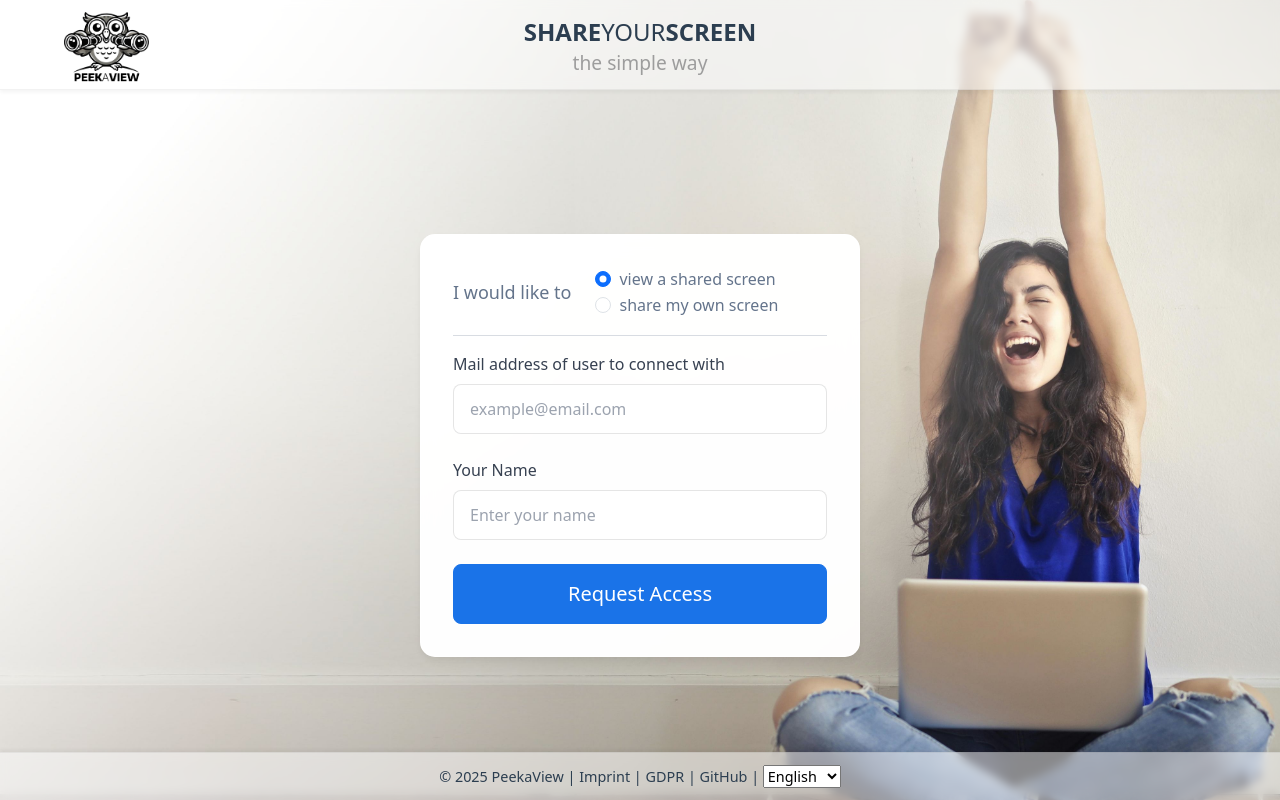
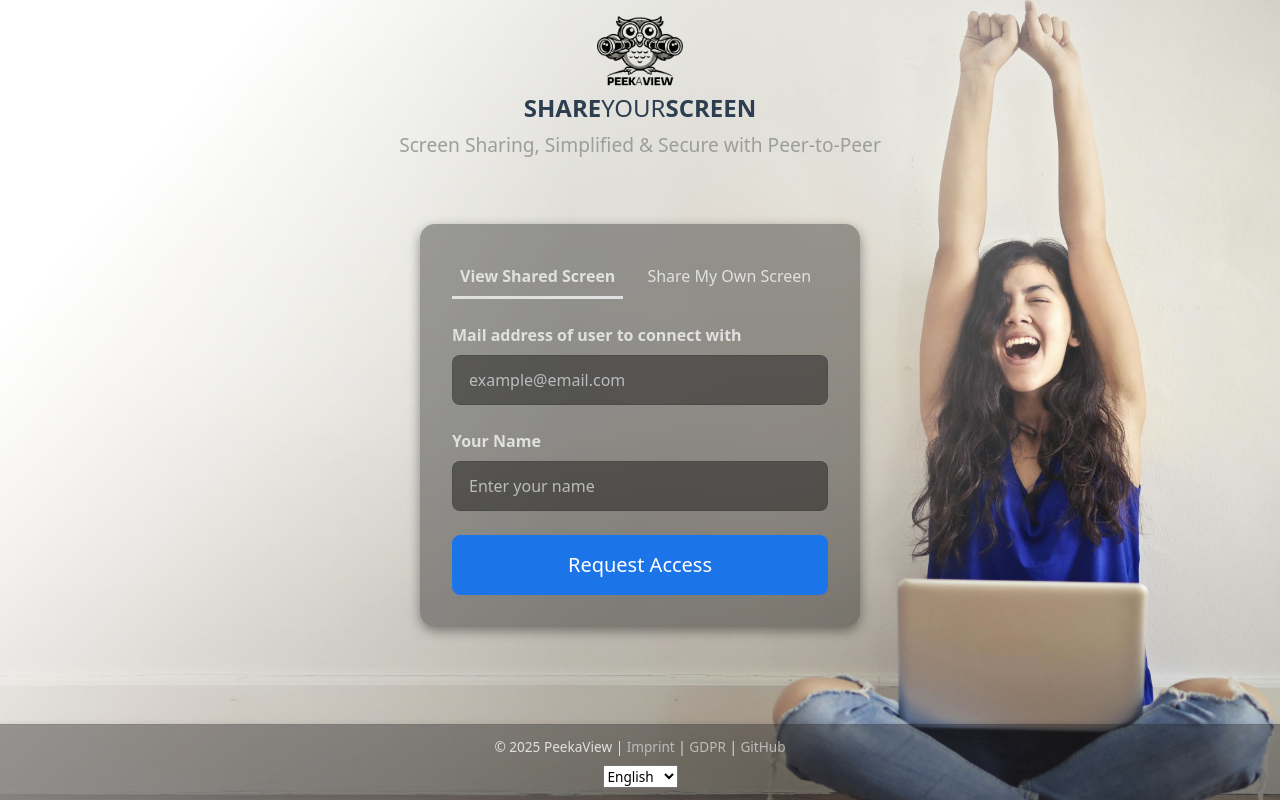
Before and after one commit to peekaview/peekaview, a Vue app in the folder app/: page / in a window 1280 px wide. Built offline with nearby package versions, Linux system fonts and the light colour scheme.

Commit message:
browser ui redesign

```diff
--- a/app/locales/de.json
+++ b/app/locales/de.json
@@ -27,10 +27,9 @@
     "imprint": "Impressum",
     "gdpr": "Datenschutzerklärung",
     "form": {
-      "iWouldLikeTo": "Ich möchte",
-      "likeToView": "bei einer Freigabe teilnehmen",
-      "likeToShare": "meinen Bildschirm freigeben",
-      "lastContacts": "Letzte Kontakte"
+      "likeToView": "An Freigabe teilnehmen",
+      "likeToShare": "Meinen Bildschirm freigeben",
+      "recentContacts": "Letzte Kontakte"
     }
   },
   "login": {
--- a/app/locales/en.json
+++ b/app/locales/en.json
@@ -27,10 +27,9 @@
     "imprint": "Imprint",
     "gdpr": "GDPR",
     "form": {
-      "iWouldLikeTo": "I would like to",
-      "likeToView": "view a shared screen",
-      "likeToShare": "share my own screen",
-      "lastContacts": "Last contacts"
+      "likeToView": "View Shared Screen",
+      "likeToShare": "Share My Own Screen",
+      "recentContacts": "Recent contacts"
     }
   },
   "login": {
--- a/app/src/assets/css/styles.css
+++ b/app/src/assets/css/styles.css
@@ -1,4 +1,15 @@
 /* Global Styles */
+
+html {
+  --primary-color: hsl(214, 82%, 51%);
+  --text-color: #e0e0e0;
+  --header-color: #bbb;
+  --link-color: #bbb;
+  --panel-bg-color: #2226;
+  --input-bg-color: #0006;
+  --input-bg-focus-color: #000b;
+  --input-text-color: white;
+}
 
 html {
   height: 100vh;
@@ -12,14 +23,14 @@ body {
 .content-wrapper {
   width: 100%;
   max-width: 600px;
-  margin: 2rem auto;
+  margin: 4rem auto;
   flex-shrink: 0;
 }
 
 /* Section Styles */
 .section-content h3 {
-  color: #998472;
-  text-shadow: #fff 1px 0 10px;
+  color: var(--header-color);
+  text-shadow: #0006 1px 0 10px;
 }
 
 .section-content {
@@ -29,12 +40,12 @@ body {
 }
 
 .panel {
-  background: rgba(255, 255, 255, 0.98);
+  color: var(--text-color);
+  background: var(--panel-bg-color);
   border-radius: 15px;
   padding: 2rem;
-  box-shadow: 0 4px 6px rgba(0,0,0,0.05);
+  box-shadow: 0 4px 12px #0006;
   backdrop-filter: blur(10px);
-  border: 1px solid rgba(255,255,255,0.8);
 }
 
 /* Form Styles */
@@ -48,8 +59,7 @@ body {
 }
 
 .form-label {
-  font-weight: 500;
-  color: #374151;
+  font-weight: 700;
   margin-bottom: 0.5rem;
 }
 
@@ -58,18 +68,20 @@ body {
   font-size: 1rem;
   border-radius: 8px;
   border: 1px solid rgba(0,0,0,0.1);
-  background: rgba(255, 255, 255, 0.9);
+  background: var(--input-bg-color);
+  color: var(--input-text-color);
   transition: all 0.2s ease;
 }
 
 .form-control-lg:focus {
-  border-color: #1a73e8;
+  color: var(--input-text-color);
+  border-color: var(--primary-color);
   box-shadow: 0 0 0 4px rgba(26,115,232,0.1);
-  background: #ffffff;
+  background: var(--input-bg-focus-color);
 }
 
 .form-control-lg::placeholder {
-  color: #9ca3af;
+  color: #bbb;
 }
 
 /* Button Styles */
@@ -88,24 +100,24 @@ body {
 }
 
 .btn-primary {
-  background-color: #1a73e8;
-  border-color: #1a73e8;
+  background-color: var(--primary-color);
+  border-color: var(--primary-color);
 }
 
 .btn-primary:hover {
-  background-color: #1557b0;
-  border-color: #1557b0;
+  background-color: var(--primary-color);
+  border-color: var(--primary-color);
   box-shadow: 0 2px 4px rgba(26,115,232,0.2);
 }
 
 .btn-outline-primary {
-  color: #1a73e8;
-  border-color: #1a73e8;
+  color: var(--primary-color);
+  border-color: var(--primary-color);
 }
 
 .btn-outline-primary:hover {
-  background-color: #1a73e8;
-  border-color: #1a73e8;
+  background-color: var(--primary-color);
+  border-color: var(--primary-color);
   box-shadow: 0 2px 4px rgba(26,115,232,0.2);
 }
 
@@ -173,10 +185,43 @@ body {
   width: 48px;
   height: 48px;
   border: 4px solid rgba(26,115,232,0.1);
-  border-top: 4px solid #1a73e8;
+  border-top: 4px solid var(--primary-color);
   border-radius: 50%;
   animation: spin 1s linear infinite;
   margin: 0 auto;
+}
+
+.tabs {
+  flex: 0 0 auto;
+  display: flex;
+  gap: 1rem;
+}
+
+.tab {
+  cursor: pointer;
+}
+
+.tab.active {
+  font-weight: bold;
+  border-bottom: 3px solid black;
+}
+
+.panel .tab.active {
+  border-bottom-color: var(--text-color);
+}
+
+.pill-tag {
+  background-color: var(--input-bg-color);
+  border-radius: 5px;
+  padding: 0.5rem 1rem;
+  height: 2.5rem;
+  border-radius: 1.25rem;
+  cursor: pointer;
+  transition: background-color 0.2s ease;
+}
+
+.pill-tag:hover {
+  background-color: var(--input-bg-focus-color);
 }
 
 @keyframes spin {
--- a/app/src/renderer/App.vue
+++ b/app/src/renderer/App.vue
@@ -24,7 +24,7 @@ const { action, token, email, name, target, viewEmail } = useParamsData()
 
 const presenterActive = ref(false)
 const plannedAction = ref<'view' | 'share'>(action === Action.Share ? 'share' : 'view')
-const lastContacts = ref<string[]>(JSON.parse(localStorage.getItem('lastContacts') ?? '[]'))
+const recentContacts = ref<string[]>(JSON.parse(localStorage.getItem('recentContacts') ?? '[]'))
 const formViewerData = ref<ViewerData>({ email: viewEmail ?? '', name: name ?? '' })
 const activeViewerData = ref<ViewerData | undefined>()
 const isViewFixed = computed(() => action === Action.View && !!formViewerData.value.email)
@@ -36,15 +36,15 @@ watch(activeViewerData, (data) => {
   }
 
   document.body.classList.add('view-active')
-  const index = lastContacts.value.findIndex(email => email === data.email)
-  let newContacts = lastContacts.value
+  const index = recentContacts.value.findIndex(email => email === data.email)
+  let newContacts = recentContacts.value
   if (index >= 0)
     newContacts.splice(index, 1)
-  lastContacts.value = [...newContacts, data.email]
+  recentContacts.value = [...newContacts, data.email]
 })
 
-watch(lastContacts, (value) => {
-  localStorage.setItem('lastContacts', JSON.stringify(value))
+watch(recentContacts, (value) => {
+  localStorage.setItem('recentContacts', JSON.stringify(value))
 })
 
 const locale = computed({
@@ -54,45 +54,19 @@ const locale = computed({
     localStorage.setItem('locale', value)
   }
 })
-
-async function handleLogout() {
-  const result = await prompt({
-    title: t("app.logout"),
-    text: t("app.confirmLogout"),
-    confirmButtonText: t("general.yes"),
-    cancelButtonText: t("general.cancel"),
-  })
-
-  if (result === '0')
-    window.location.href = '/'
-}
 </script>
 
 <template>
-  <!-- Header -->
   <header v-if="!activeViewerData" class="main-header">
-    <div class="header-content">
-      <div class="logo-container">
-        <a href="/">
+    <a class="header-content" href="/">
       <img :src="PeekaViewLogo" alt="Logo" class="logo">
-        </a>
-      </div>
-      <a href="/" style="text-decoration:none;">
       <h1 class="header-title">
         <b>SHARE</b>YOUR<b>SCREEN</b>
-          <br>
-          <small style="color: #9d9d9d;font-size: 1.2rem;">the simple way</small>
       </h1>
+      <small class="header-subtitle">Screen Sharing, Simplified & Secure with Peer-to-Peer</small>
     </a>
-      <div class="header-actions">
-        <button v-if="action === 'share' && token" class="btn btn-outline-light" @click="handleLogout">
-          {{ $t('app.logout') }}
-        </button>
-      </div>
-    </div>
   </header>
 
-  <!-- Main Content -->
   <div class="main-container">
     <Viewer
       v-if="activeViewerData"
@@ -113,31 +87,14 @@ async function handleLogout() {
             @stop="presenterActive = false"
           />
           <template v-else>
-            <template v-if="!isViewFixed">
-              <div class="form-content">
-                <div class="d-flex gap-4 align-items-center">
-                  <div>
-                    <label class="form-main-label">{{ $t('app.form.iWouldLikeTo') }}</label>
+            <div v-if="!isViewFixed" class="tabs mb-4">
+              <div class="tab" :class="{ active: plannedAction === 'view' }" @click="plannedAction = 'view'">
+                <div class="p-2">{{ $t('app.form.likeToView') }}</div>
               </div>
-                  <div>
-                    <div class="form-check">
-                      <label class="form-check-label">
-                        <input class="form-check-input" type="radio" v-model="plannedAction" value="view" required >
-                        {{ $t('app.form.likeToView') }}
-                      </label>
-                    </div>
-                    <div class="form-check">
-                      <label class="form-check-label">
-                        <input class="form-check-input" type="radio" v-model="plannedAction" value="share" required >
-                        {{ $t('app.form.likeToShare') }}
-                      </label>
+              <div class="tab" :class="{ active: plannedAction === 'share' }" @click="plannedAction = 'share'">
+                <div class="p-2">{{ $t('app.form.likeToShare') }}</div>
               </div>
             </div>
-                </div>
-              </div>
-
-              <hr>
-            </template>
 
             <template v-if="plannedAction === 'view'">
               <ViewerForm
@@ -146,11 +103,13 @@ async function handleLogout() {
                 @submit="activeViewerData = formViewerData"
               />
 
-              <template v-if="!isViewFixed && lastContacts.length > 0">
+              <template v-if="!isViewFixed && recentContacts.length > 0">
                 <hr>
-                <h6>{{ $t('app.form.lastContacts') }}</h6>
-                <div v-for="email in lastContacts" :key="email">
-                  <a href="#" @click="formViewerData.email = email">{{ email }}</a>
+                <h6>{{ $t('app.form.recentContacts') }}:</h6>
+                <div class="recent-contacts">
+                  <div v-for="email in recentContacts" :key="email" class="pill-tag" @click="formViewerData.email = email">
+                    {{ email }}
+                  </div>
                 </div>
               </template>
             </template>
@@ -175,16 +134,18 @@ async function handleLogout() {
 
   <footer v-if="!activeViewerData" class="main-footer">
     <div class="footer-content">
-      <p>
+      <span>
         &copy; 2025 PeekaView |
         <a href="#" @click="showInfo = 'imprint'">{{ $t('app.imprint') }}</a> |
         <a href="#" @click="showInfo = 'gdpr'">{{ $t('app.gdpr') }}</a> |
-        <a href="https://github.com/peekaview/peekaview" target="_blank">GitHub</a> |
+        <a href="https://github.com/peekaview/peekaview" target="_blank">GitHub</a>
+      </span>
+      <span>
         <select v-model="locale">
           <option value="en">English</option>
           <option value="de">Deutsch</option>
         </select>
-      </p>
+      </span>
     </div>
   </footer>
 </template>
@@ -210,39 +171,34 @@ body.view-active {
   flex-direction: column;
 }
 
-.main-header,
-.main-footer {
-  background: rgba(255, 255, 255, 0.5);
-  color: #2c3e50;
-  padding: 0.75rem 0;
-  backdrop-filter: blur(5px);
+.main-header {
+  margin-top: 1rem;
 }
 
-/* Header Styles */
-.main-header {
-  height: 90px;
-  box-shadow: 0 2px 4px rgba(0,0,0,0.05);
-  position: sticky;
-  top: 0;
-  z-index: 1000;
-  border-bottom: 1px solid rgba(0,0,0,0.05);
+.main-footer {
+  color: var(--text-color);
+  background: var(--panel-bg-color);
+  padding: 0.75rem 0;
 }
 
 .main-container {
   flex-grow: 1;
   display: flex;
+  flex-direction: column;
   align-items: center;
-  justify-content: center;
   max-height: 100%; /* required for viewer video to scale correctly */
 }
 
 .header-content {
   display: flex;
+  flex-direction: column;
   align-items: center;
-  justify-content: space-between;
+  justify-content: center;
+  gap: 0.5rem;
   max-width: 1200px;
   margin: 0 auto;
   padding: 0 1.5rem;
+  text-decoration: none;
 }
 
 .logo-container {
@@ -260,15 +216,18 @@ body.view-active {
   margin: 0;
   font-weight: 500;
   color: #2c3e50;
-  text-align: center;
 }
 
-.header-actions {
-  min-width: 120px;
+.header-subtitle {
+  font-size: 1.2em;
+  margin: 0;
+  color: #9d9d9d;
 }
 
-.panel {
-  color: #64748b;
+.recent-contacts {
+  display: flex;
+  flex-wrap: wrap;
+  gap: 0.5rem;
 }
 
 /* Footer Styles */
@@ -282,25 +241,27 @@ body.view-active {
 
 .footer-content {
   display: flex;
+  flex-direction: column;
   align-items: center;
   justify-content: center;
+  gap: 0.5rem;
   max-width: 1200px;
   margin: 0 auto;
   padding: 0 1.5rem;
 }
 
-.footer-content p {
+.footer-content span {
   margin: 0;
-  font-size: 0.9rem;
+  font-size: 0.85rem
 }
 
 .footer-content a {
-  color: #2c3e50;
+  color: var(--link-color);
   text-decoration: none;
 }
 
 .footer-content a:hover {
-  color: #1a73e8;
+  color: var(--text-color);
 }
 
 /* Responsive Adjustments */
```
Also changed, not shown: app/src/renderer/views/form/PresenterForm.vue (+21 -28 lines), app/src/renderer/windows/presenter/Sources.vue (+4 -15 lines). Lines whose indentation alone changed are shown as unchanged.
